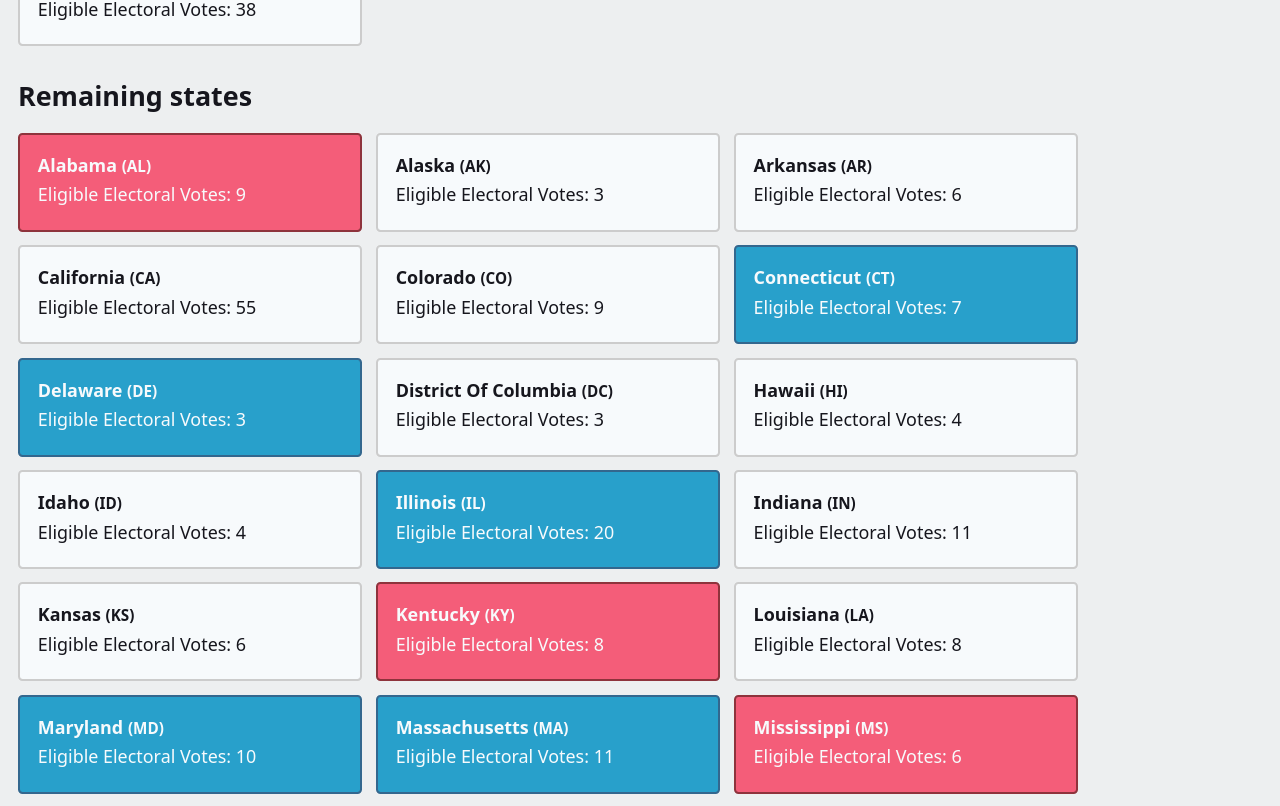
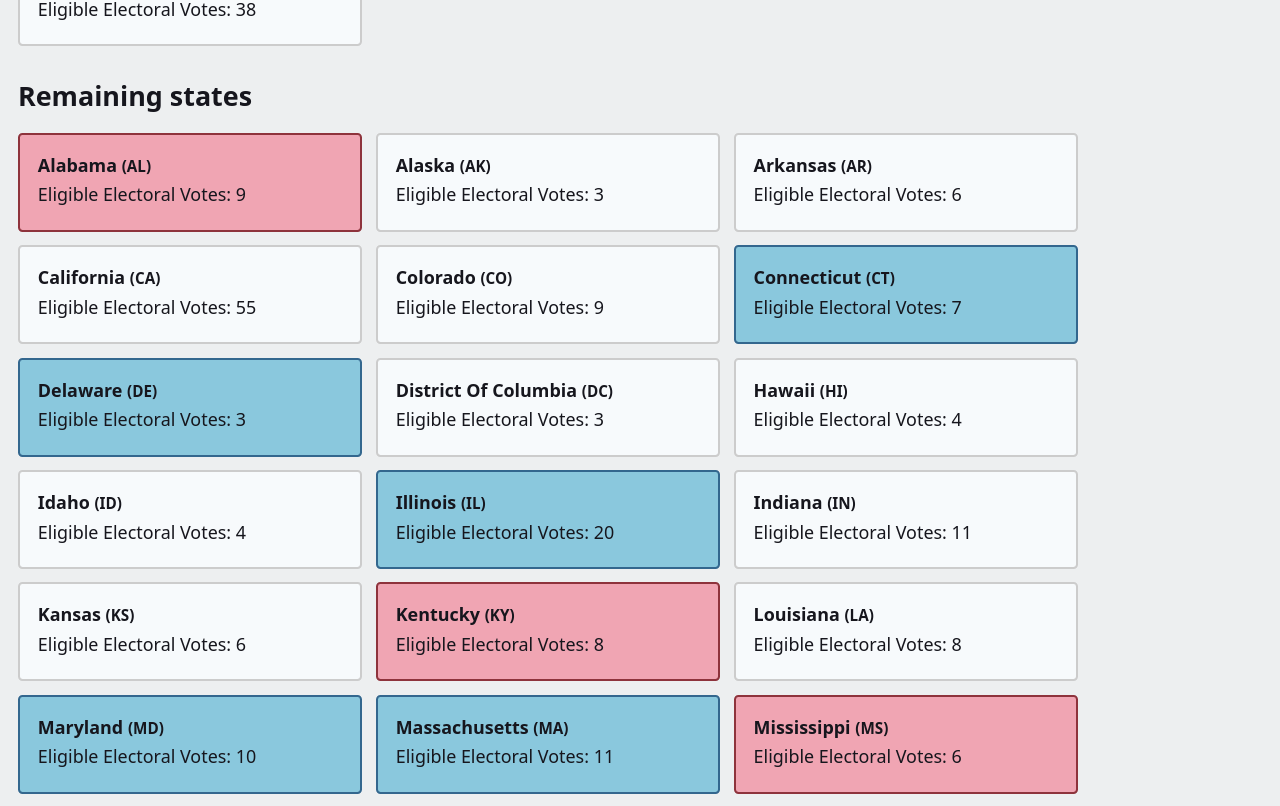
Before and after one commit to tbremer/proj-270, a Next.js app: page / in a window 1280 px wide. Shown: the part 1151-1957 px from the top of the page. Built offline with nearby package versions, Linux system fonts and the light colour scheme.

Commit message:
state colors, a11y

```diff
--- a/styles/style.css
+++ b/styles/style.css
@@ -47,14 +47,12 @@ a:visited {
 }
 
 .state-dem {
-    color: #f7fafc;
-    background-color: #28a0cb;
+    background-color: hsla(196, 67%, 48%, 50%);
     border-color: #33678e;
 }
 .state-rep {
-    color: #f7fafc;
     border-color: #8e333c;
-    background-color: #f45d79;
+    background-color: hsla(349, 87%, 66%, 50%);
 }
 
 .text-white {
```
